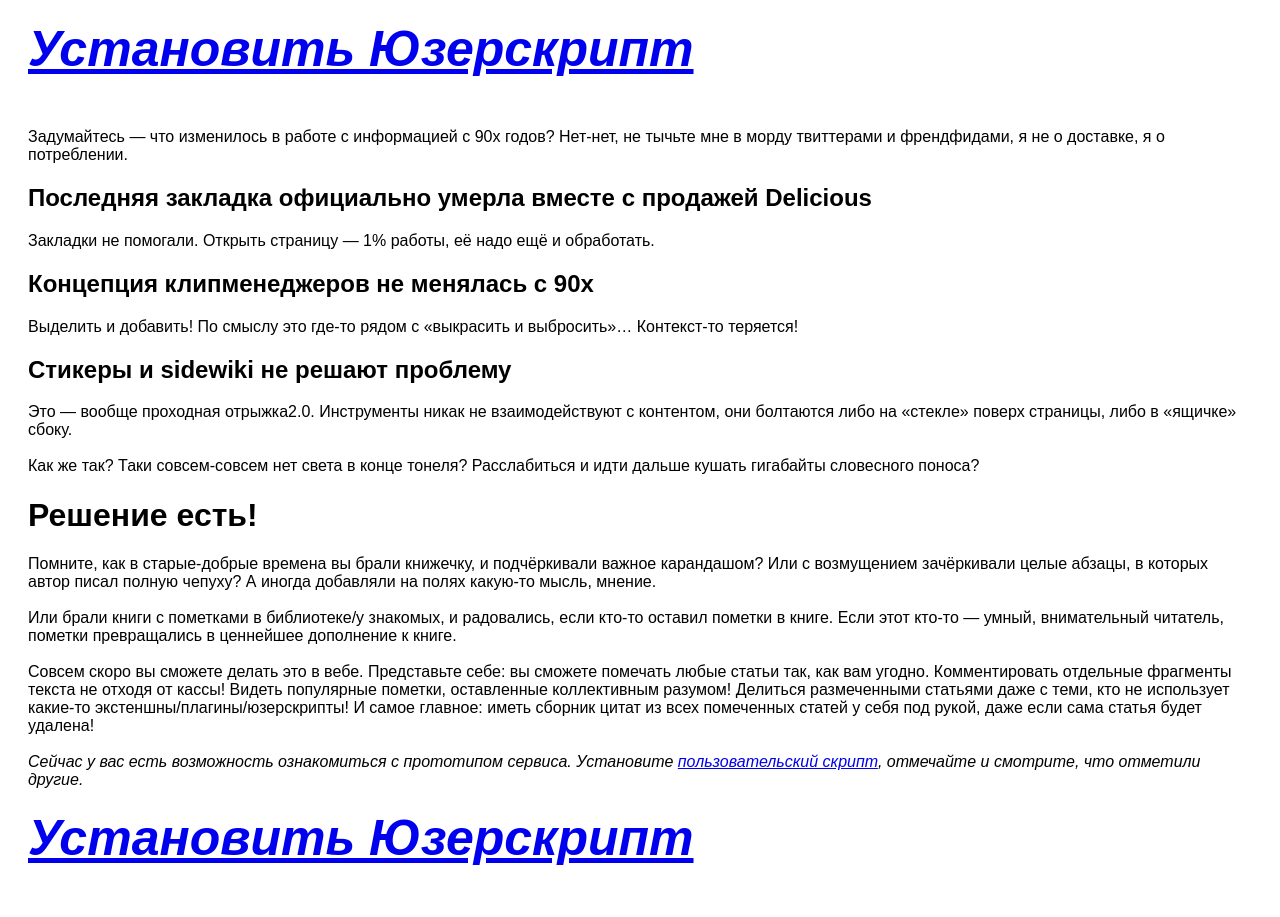
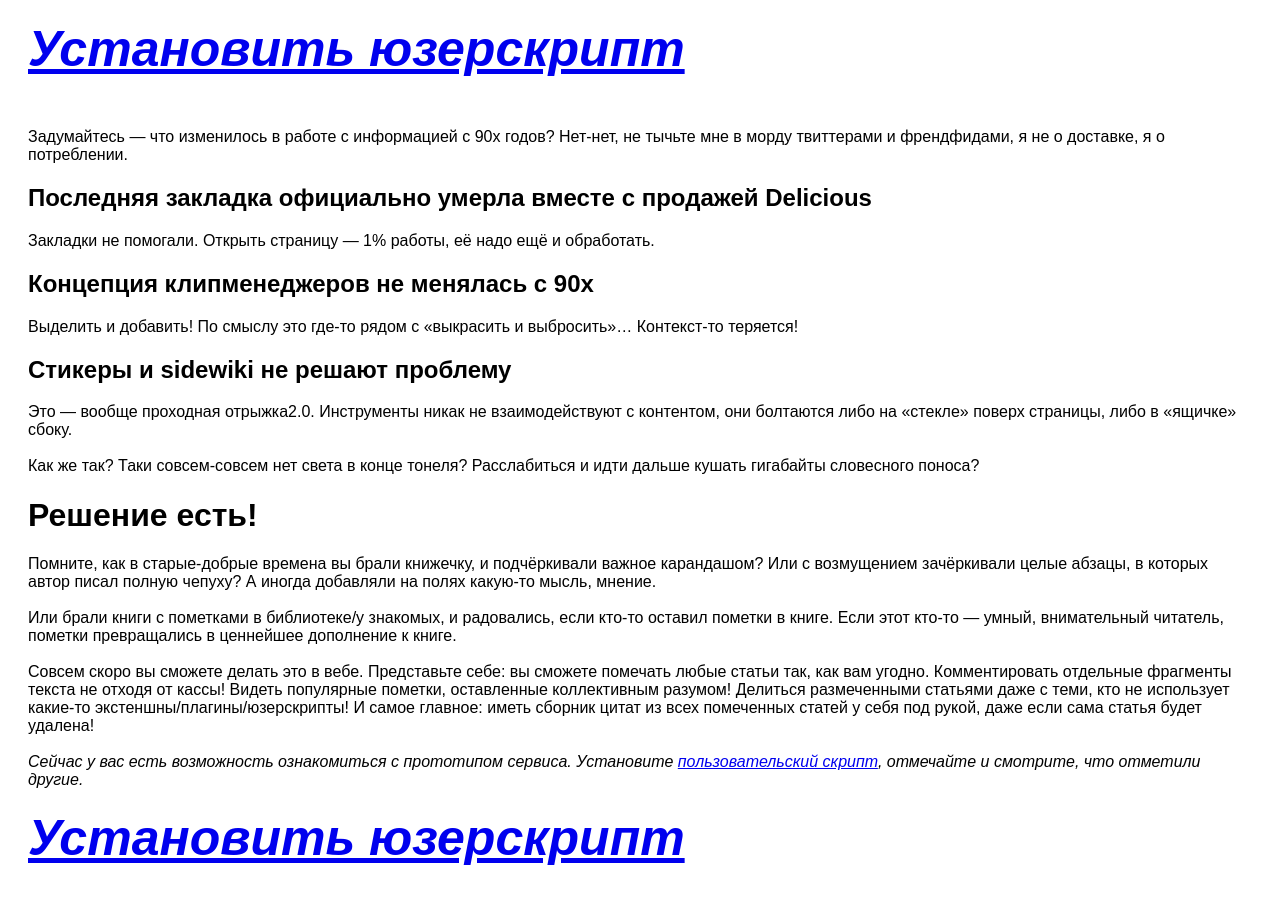
Before and after one commit to samlowry/social-markers, a Django app: page / in a window 1280 px wide. Run offline with Django 3.2, Linux system fonts and the light colour scheme; parts of the project's set-up code (start-up, migrations or seed data) failed here and were passed over.

Commit message:
Changed mainpage style

```diff
--- a/templates/base.html
+++ b/templates/base.html
@@ -9,7 +9,7 @@
 	<body>
 		<div id="content">
 			{# <textarea id="b_area"></textarea> #}
-			<div class="dl"><a href="/marker.user.js">Установить Юзерскрипт</a>{# , <a id="b_link">букмраклет</a> #}</div>
+			<div class="dl"><a href="/marker.user.js">Установить юзерскрипт</a>{# , <a id="b_link">букмраклет</a> #}</div>
 			<div class="text">
 				Задумайтесь — что изменилось в работе с информацией с 90х годов? Нет-нет, не тычьте мне в морду твиттерами и френдфидами, я не о доставке, я о потреблении.
 
@@ -30,7 +30,7 @@
 				<br>
 				<em>Сейчас у вас есть возможность ознакомиться с прототипом сервиса. Установите <a href="/marker.user.js">пользовательский скрипт</a>{#  или <a id="b_link">перетащите букмарклет</a> #}, отмечайте и смотрите, что отметили другие.</em>
 			</div>
-			<div class="dl"><a href="/marker.user.js">Установить Юзерскрипт</a>{# , <a id="b_link">букмраклет</a> #}</div>
+			<div class="dl"><a href="/marker.user.js">Установить юзерскрипт</a>{# , <a id="b_link">букмраклет</a> #}</div>
 		</div>
 		<script>
 			var s = function(id) { return document.getElementById(id); };
```
